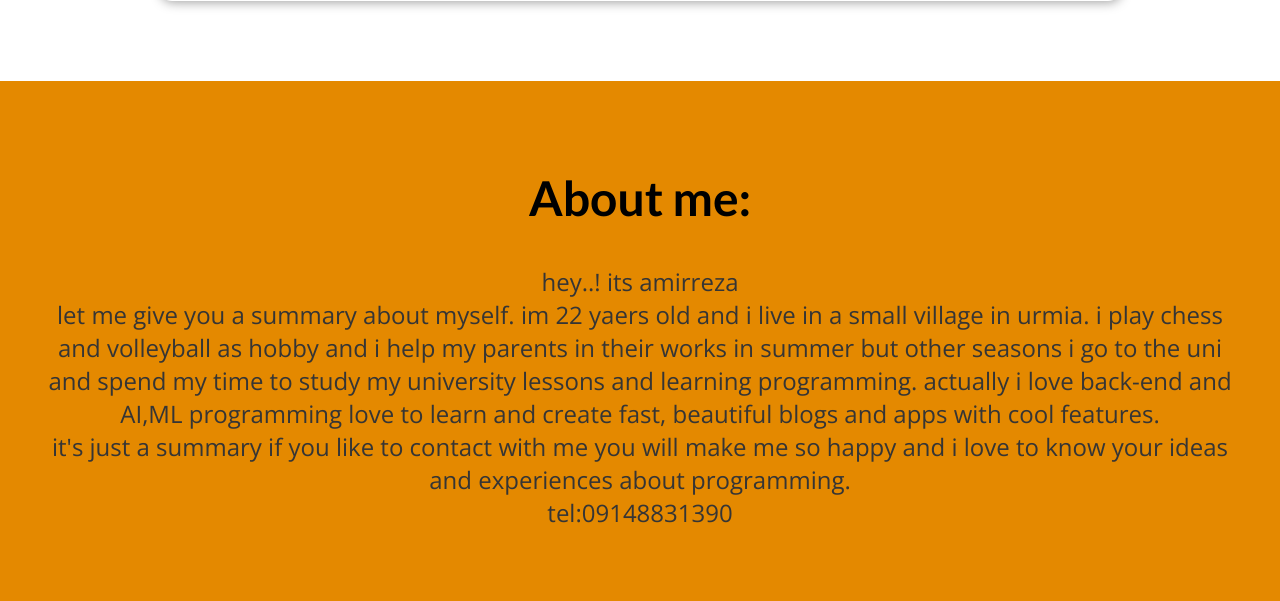
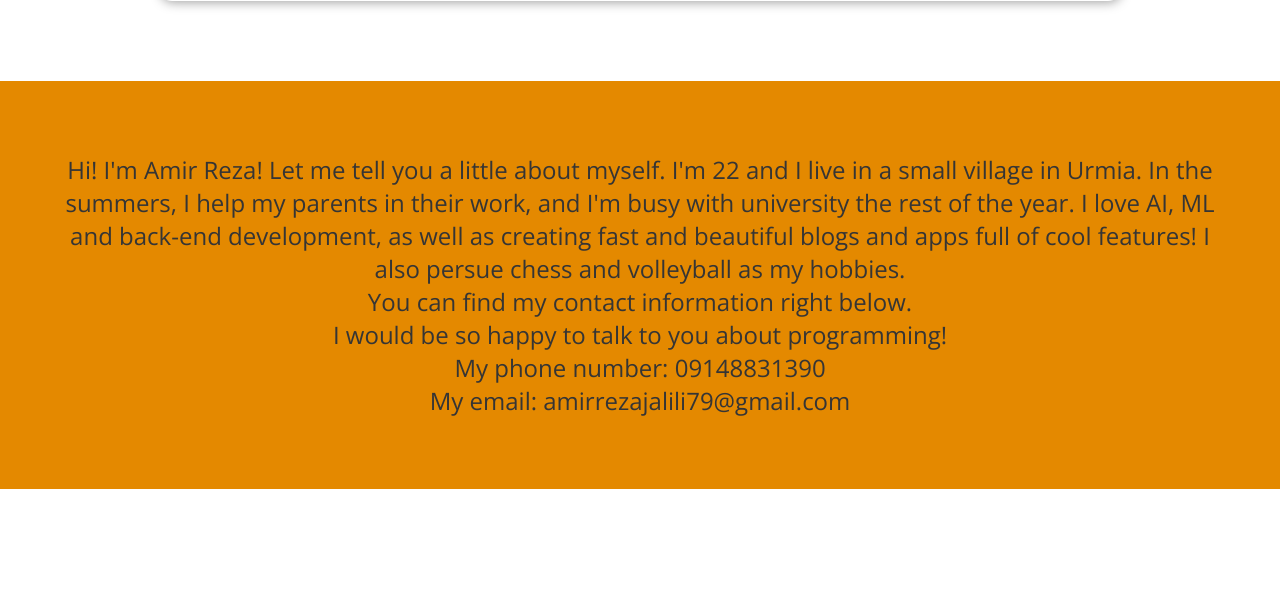
Before and after one commit to AmirrezaJalili/my-first-project, a Django app: page / in a window 1280 px wide. Shown: the part 760-1361 px from the top of the page. After the commit the page ends 1249 px from the top, so only its background shows below. Run offline with Django 3.2, Linux system fonts and the light colour scheme.

Commit message:
about is edited

```diff
--- a/blog/templates/blog/index.html
+++ b/blog/templates/blog/index.html
@@ -36,14 +36,14 @@
     </section>
 
     <section id="about">
-      <h2>About me:</h2>
-      <p>hey..! its amirreza<br>
-      let me give you a summary about myself.
-      im 22 yaers old and i live in a small village in urmia. i play chess and volleyball as hobby
-      and i help my parents in their works in summer but other seasons i go to the uni and spend my time to study my university lessons and learning programming.
-      actually i love back-end and AI,ML programming love to learn and create fast, beautiful blogs and apps with cool features.<br>
-      it's just a summary if you like to contact with me you will make me so happy and i love to know your ideas and experiences about programming.<br>
-      tel:09148831390
+      <p>
+        Hi! I'm Amir Reza! Let me tell you a little about myself.
+        I'm 22 and I live in a small village in Urmia. In the summers, I help my parents in their work, and I'm busy with university the rest of the year.
+        I love AI, ML and back-end development, as well as creating fast and beautiful blogs and apps full of cool features! I also persue chess and volleyball as my hobbies.<br>
+        You can find my contact information right below.<br>
+        I would be so happy to talk to you about programming!<br>
+        My phone number: 09148831390<br>
+        My email: amirrezajalili79@gmail.com<br>
       </p>
     </section>
   </body>
```
